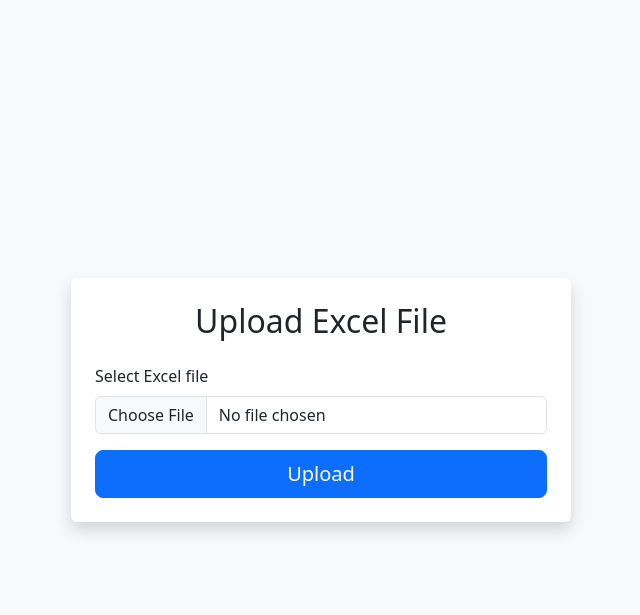
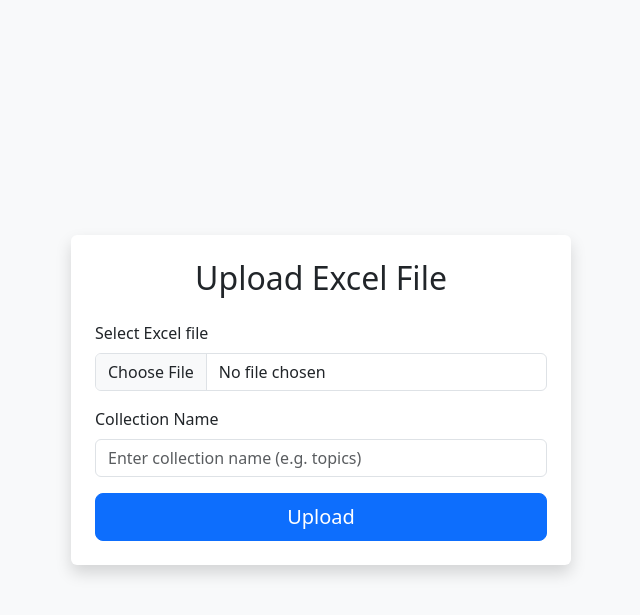
Before and after one commit to Amarshiremath/flaskapp, a Flask app: page / in a window 1280 px wide. Shown: the top 615 px of the page, without its empty margins (319-959 px from the left). Run offline with Flask 3, Linux system fonts and the light colour scheme; some libraries are stand-ins or nearby versions.

Commit message:
Update index.html

```diff
--- a/templates/index.html
+++ b/templates/index.html
@@ -12,25 +12,34 @@
     <div class="container p-4 bg-white rounded shadow" style="max-width: 500px;">
         <h2 class="text-center mb-4">Upload Excel File</h2>
 
-        <!-- Display success message if available -->
+        <!-- Display success/error message -->
         {% if message %}
-        <div class="alert alert-success text-center" role="alert">
+        <div class="alert alert-info text-center" role="alert">
             {{ message }}
         </div>
         {% endif %}
 
         <form action="/upload-data" method="POST" enctype="multipart/form-data">
+            <!-- File input -->
             <div class="mb-3">
                 <label for="file" class="form-label">Select Excel file</label>
                 <input type="file" class="form-control" id="file" name="file" required>
             </div>
+
+            <!-- Collection name input -->
+            <div class="mb-3">
+                <label for="collection" class="form-label">Collection Name</label>
+                <input type="text" class="form-control" id="collection" name="collection"
+                       placeholder="Enter collection name (e.g. topics)" required>
+            </div>
+
             <div class="d-grid">
                 <button type="submit" class="btn btn-primary btn-lg">Upload</button>
             </div>
         </form>
     </div>
 
-    <!-- Bootstrap JS for interactivity (optional) -->
+    <!-- Bootstrap JS -->
     <script src="https://cdn.jsdelivr.net/npm/bootstrap@5.3.0/dist/js/bootstrap.bundle.min.js"></script>
 </body>
 </html>
```
